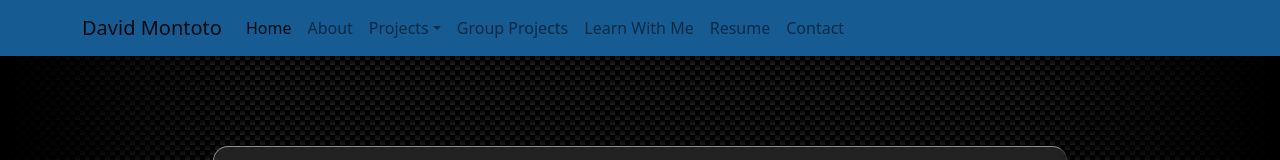
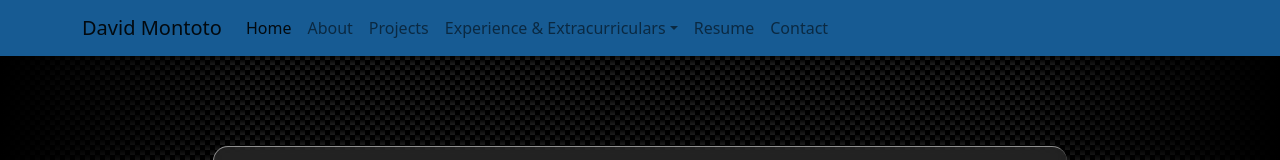
Before and after one commit to dmmontoto/React-Portfolio, a React (Vite) app: page / in a window 1280 px wide. Shown: the top 160 px of the page. Built offline with nearby package versions, Linux system fonts and the light colour scheme.

Commit message:
changed some page names and removed learn page

```diff
--- a/src/components/NavTabs.jsx
+++ b/src/components/NavTabs.jsx
@@ -31,8 +31,14 @@ function NavTabs() {
         >
           About
         </Link>
-
-            <NavDropdown title="Projects" id="basic-nav-dropdown">
+        <Link
+          to="/Projects"
+          // Check to see if the currentPage is `About`, and if so we use the active link class from bootstrap. Otherwise, we set it to a normal nav-link
+          className={currentPage === '/Projects' ? 'nav-link active' : 'nav-link'}
+        >
+          Projects
+        </Link>
+            <NavDropdown title="Experience & Extracurriculars" id="basic-nav-dropdown">
               <NavDropdown.Item href="../Contact">NASA Mars Imaging</NavDropdown.Item>
               <NavDropdown.Item href="#action/3.2">
                 Another action
@@ -43,20 +49,6 @@ function NavTabs() {
                 Separated link
               </NavDropdown.Item>
             </NavDropdown>
-            <Link
-          to="/Group"
-          // Check to see if the currentPage is `About`, and if so we use the active link class from bootstrap. Otherwise, we set it to a normal nav-link
-          className={currentPage === '/Group' ? 'nav-link active' : 'nav-link'}
-        >
-          Group Projects
-        </Link>
-        <Link
-          to="/Learn"
-          // Check to see if the currentPage is `About`, and if so we use the active link class from bootstrap. Otherwise, we set it to a normal nav-link
-          className={currentPage === '/Learn' ? 'nav-link active' : 'nav-link'}
-        >
-          Learn With Me
-        </Link>
         <Link
           to="/Resume"
           // Check to see if the currentPage is `About`, and if so we use the active link class from bootstrap. Otherwise, we set it to a normal nav-link
--- a/src/pages/Group.jsx
+++ b/src/pages/Projects.jsx
@@ -1,7 +1,7 @@
 import { useState } from 'react';
 import 'bootstrap/dist/js/bootstrap.bundle.min.js';
 
-export default function Group() {
+export default function Projects() {
   const [isWebsiteHovered, setIsWebsiteHovered] = useState(false);
   const [isGitHubHovered, setIsGitHubHovered] = useState(false);
 
```
Also changed, not shown: src/main.jsx (+3 -8 lines).
